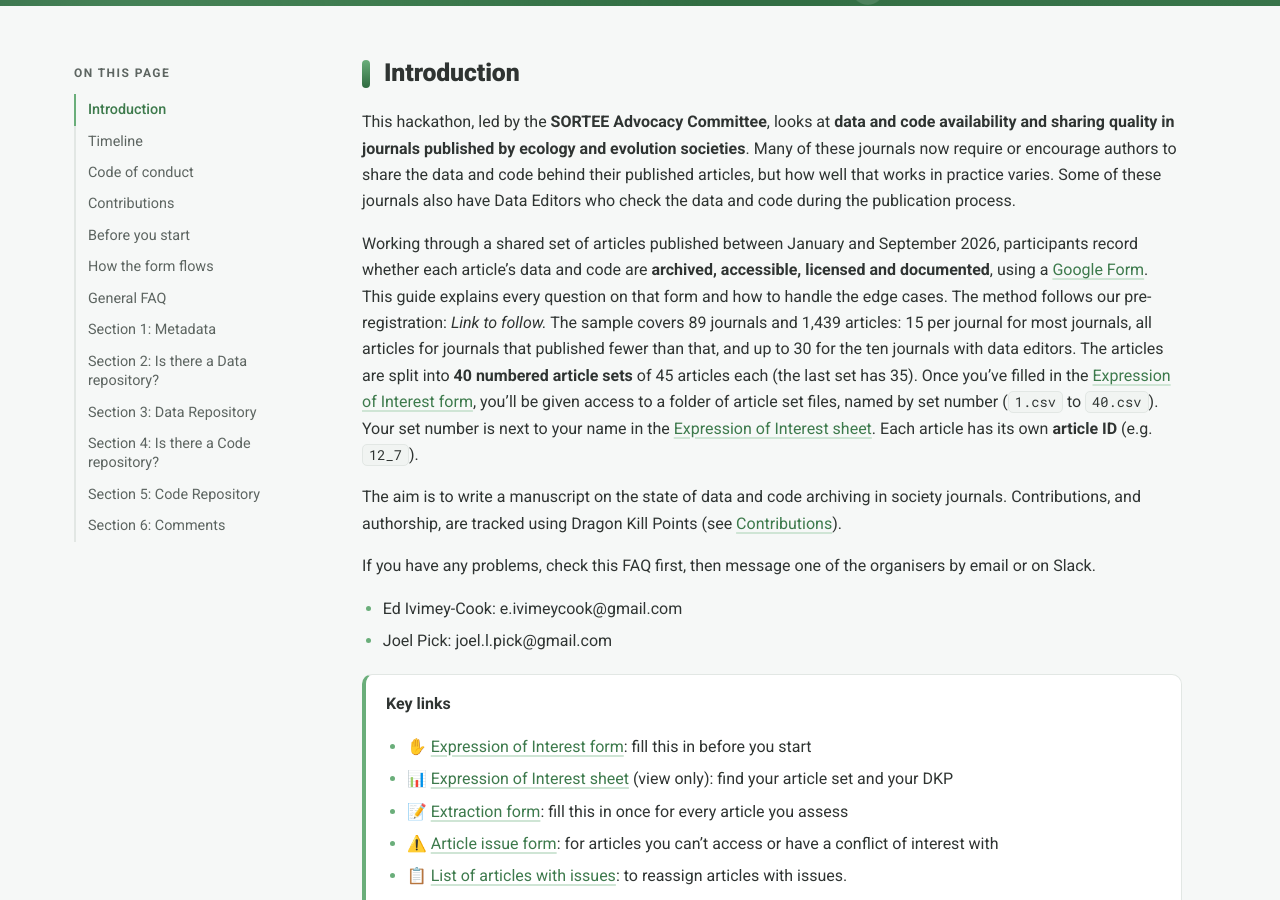
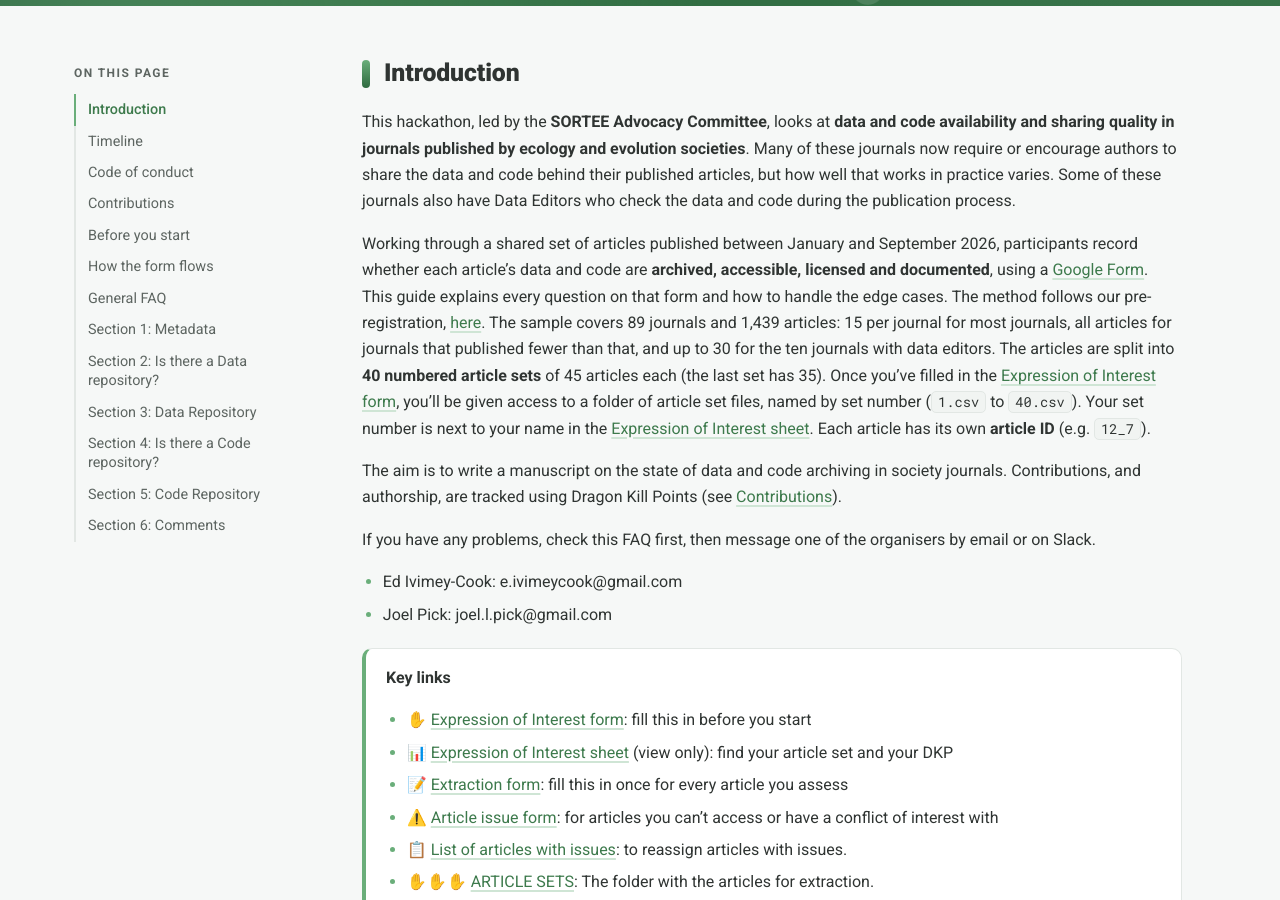
Before and after one commit to EIvimeyCook/Data-Code_Society, a Jekyll site: the page built from FAQ.md, in a window 1280 px wide and 900 px high, scrolled down 521 px. Built offline with Jekyll 4.4.1, drawn with Linux system fonts in a browser that asks for light colours; our own code applies the rules of GitHub Pages for plain Markdown files.

Commit message:
Update FAQ.md

```diff
--- a/FAQ.md
+++ b/FAQ.md
@@ -8,7 +8,7 @@
 
 This hackathon, led by the **SORTEE Advocacy Committee**, looks at **data and code availability and sharing quality in journals published by ecology and evolution societies**. Many of these journals now require or encourage authors to share the data and code behind their published articles, but how well that works in practice varies. Some of these journals also have Data Editors who check the data and code during the publication process.
 
-Working through a shared set of articles published between January and September 2026, participants record whether each article's data and code are **archived, accessible, licensed and documented**, using a [Google Form](https://forms.gle/PnGqVbRk6bJ8Er1B8). This guide explains every question on that form and how to handle the edge cases. The method follows our pre-registration: _Link to follow._ The sample covers 89 journals and 1,439 articles: 15 per journal for most journals, all articles for journals that published fewer than that, and up to 30 for the ten journals with data editors. The articles are split into **40 numbered article sets** of 45 articles each (the last set has 35). Once you've filled in the [Expression of Interest form](https://forms.gle/bA7D9yDXMz18Viom8), you'll be given access to a folder of article set files, named by set number (`1.csv` to `40.csv`). Your set number is next to your name in the [Expression of Interest sheet](https://docs.google.com/spreadsheets/d/1_Uxsps8yqHjhKl4gGOsFU5jT48kyc-Arl57u_1bD2pU/edit?usp=sharing). Each article has its own **article ID** (e.g. `12_7`).
+Working through a shared set of articles published between January and September 2026, participants record whether each article's data and code are **archived, accessible, licensed and documented**, using a [Google Form](https://forms.gle/PnGqVbRk6bJ8Er1B8). This guide explains every question on that form and how to handle the edge cases. The method follows our pre-registration, [here](10.17605/OSF.IO/FDQ28). The sample covers 89 journals and 1,439 articles: 15 per journal for most journals, all articles for journals that published fewer than that, and up to 30 for the ten journals with data editors. The articles are split into **40 numbered article sets** of 45 articles each (the last set has 35). Once you've filled in the [Expression of Interest form](https://forms.gle/bA7D9yDXMz18Viom8), you'll be given access to a folder of article set files, named by set number (`1.csv` to `40.csv`). Your set number is next to your name in the [Expression of Interest sheet](https://docs.google.com/spreadsheets/d/1_Uxsps8yqHjhKl4gGOsFU5jT48kyc-Arl57u_1bD2pU/edit?usp=sharing). Each article has its own **article ID** (e.g. `12_7`).
 
 The aim is to write a manuscript on the state of data and code archiving in society journals. Contributions, and authorship, are tracked using Dragon Kill Points (see [Contributions](#contributions)).
 
```
